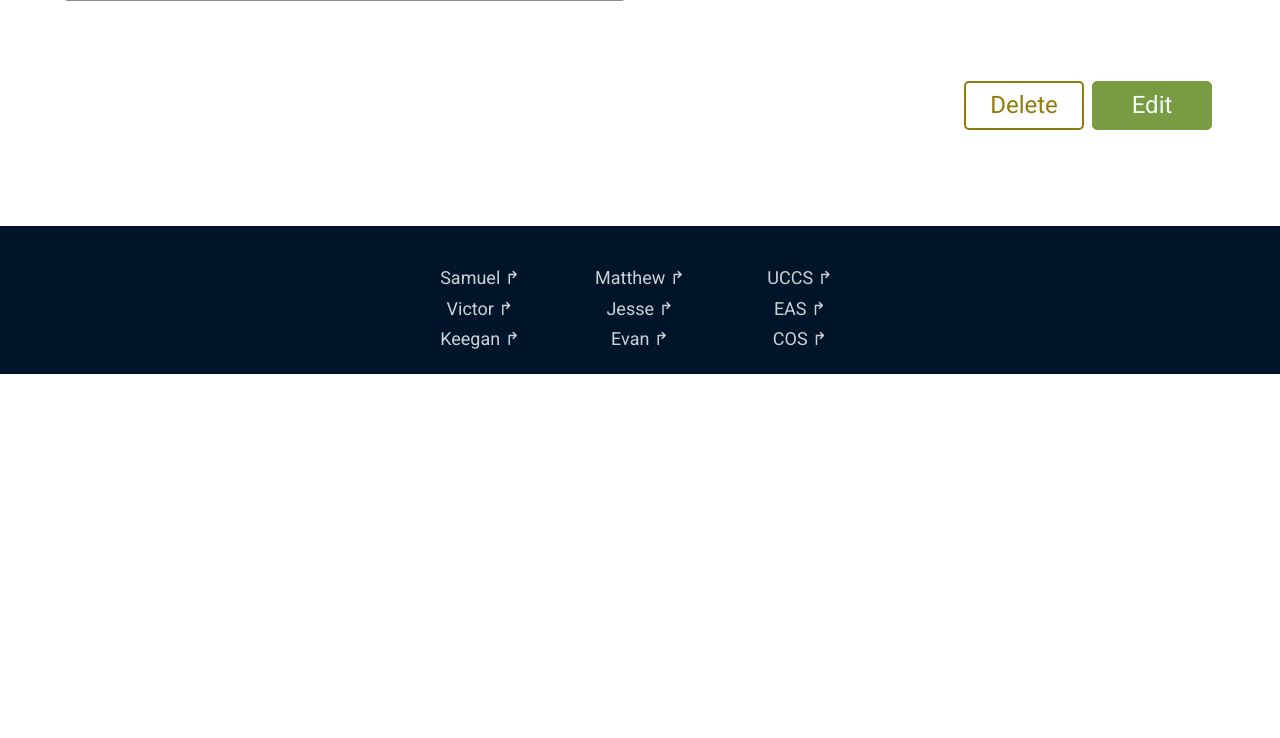
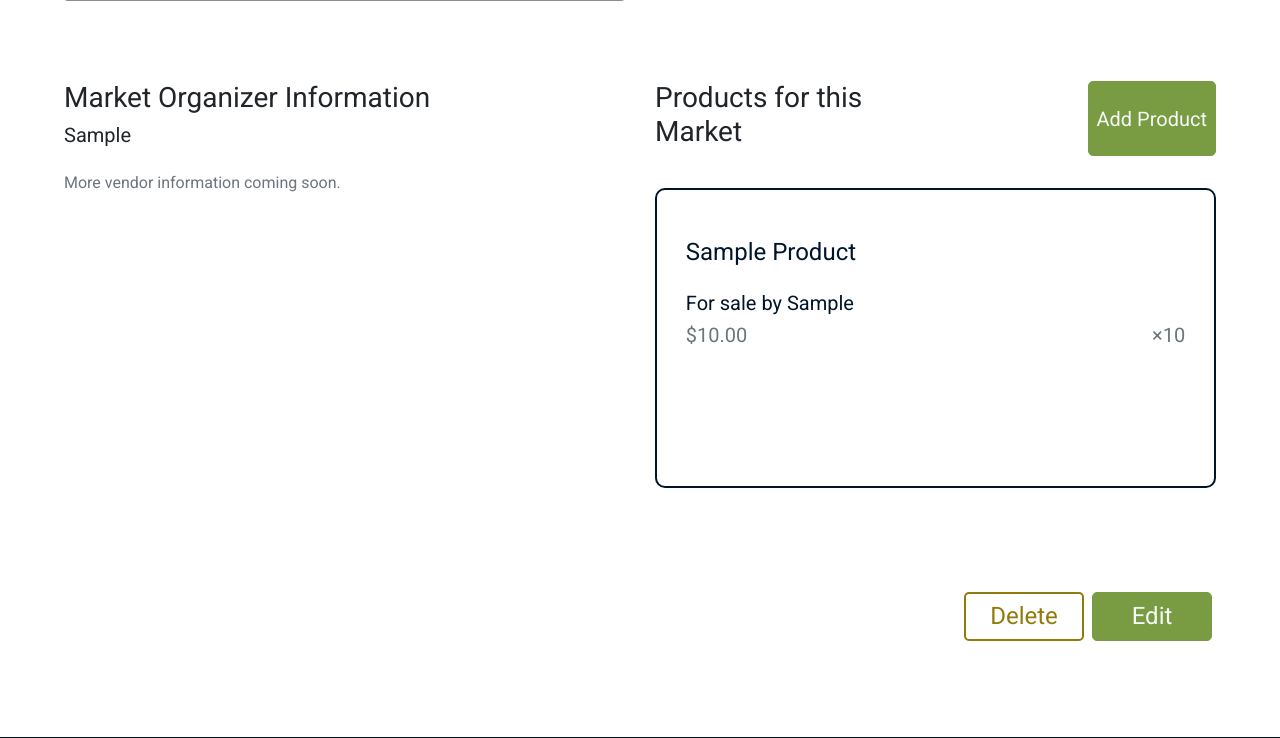
Before and after one commit to UCCS-CS4300-5300/group2-fall2023, a Django app: page /markets/details/1 in a window 1280 px wide. Shown: the part 539-1277 px from the top of the page. Before the commit the page ends 913 px from the top, so only its background shows below. Run offline with Django 3.2, Linux system fonts and the light colour scheme; a user stored in the database is signed in; tables that the repository leaves empty hold one stand-in row (values such as "Sample post"); parts of the project's set-up code (start-up, migrations or seed data) failed here and were passed over; some libraries are stand-ins or nearby versions.

Commit message:
Allow unauthenticated users to see add buttons (redirect to login), reorganized market detail, soem formatting

```diff
--- a/Events/templates/event_detail.html
+++ b/Events/templates/event_detail.html
@@ -25,14 +25,19 @@
         </div>
     </div>
 
-    {% if user.id != event.organizer.id %}
     <div class="row mt-5 pt-4">
+        <div class="col-md-6 d-flex flex-column">
+            <h3>Market Organizer Information</h3>
+            <h5>{{ event.organizer.username|title }}</h5>
+
+            <!-- TODO develop this as we build out user profile -->
+            <p class="text-muted mt-3">More vendor information coming soon.</p>
+        </div>
         <div class="col-md-6 d-flex flex-column">
             <div class="row">
                 <div class="col-lg-6">
                     <h3>Products for this Market</h3>
                 </div>
-                {% if user.is_authenticated %}
                 <div class="col-lg-6 d-flex justify-content-end">
                     <a
                         href="{% url 'product-create' %}"
@@ -41,7 +46,6 @@
                         <h5 class="m-0">Add Product</h5>
                     </a>
                 </div>
-                {% endif %}
             </div>
             <div class="harvestly-scrollable-container">
                 <div class="harvestly-scrollable-content">
@@ -51,9 +55,9 @@
                                 class="harvestly-scrollable-item flex-column"
                                 href="{% url 'product-details' product.id %}"
                             >
-                                <h4>{{ product.name|title }}</h4>
+                                <h4 class="mb-4">{{ product.name|title }}</h4>
                                 <!-- TODO Placeholder value for the product's creator -->
-                                <h5 class="mb-1">Vendor: {{ product.owner.username }}</h5>
+                                <h5 class="mb-2">For sale by {{ product.owner.username|title }}</h5>
                                 <div class="d-flex justify-content-between text-muted">
                                     <h5>${{ product.price|floatformat:"2" }}</h5>
                                     <h5 class="m-0">&times;{{ product.quantity }}</h5>
@@ -68,15 +72,9 @@
                 </div>
             </div>
         </div>
-        <div class="col-md-6 d-flex flex-column">
-            <!-- TODO Add other user information here. We can grab the info from the event's user object, which we may need to extend -->
-            <h3>Market Organizer Information</h3>
-            <h5>Organizer Name: {{ event.organizer.username }}</h5>
     </div>
-    </div>
-    {% endif %}
 
-    {% if user.id == event.organizer.id %}
+    {% if user.is_authenticated and user.id == event.organizer.id %}
         <div class="row mt-5 pt-4 justify-content-end">
             <div class="col-md-6 d-flex justify-content-end align-self-center">
                 <a
--- a/Products/templates/product_detail.html
+++ b/Products/templates/product_detail.html
@@ -32,9 +32,11 @@
 
     <div class="row mt-5 pt-4">
         <div class="col-md-6 d-flex flex-column">
-            <!-- TODO Add other user information here. We can grab the info from the product's user object -->
             <h3>Product Vendor Information</h3>
-            <h5>Vendor Name: {{ product.owner.username }}</h5>
+            <h5>{{ product.owner.username|title }}</h5>
+
+            <!-- TODO develop this as we build out user profile -->
+            <p class="text-muted mt-3">More vendor information coming soon.</p>
         </div>
         <!-- If user is not logged in OR if they are not the owner -->
         {% if not user.is_authenticated or user.id != product.owner.id %}
```
Also changed, not shown: Events/templates/event_list.html (+3 -5 lines), Products/templates/product_list.html (+3 -5 lines). Lines whose indentation alone changed are shown as unchanged.
